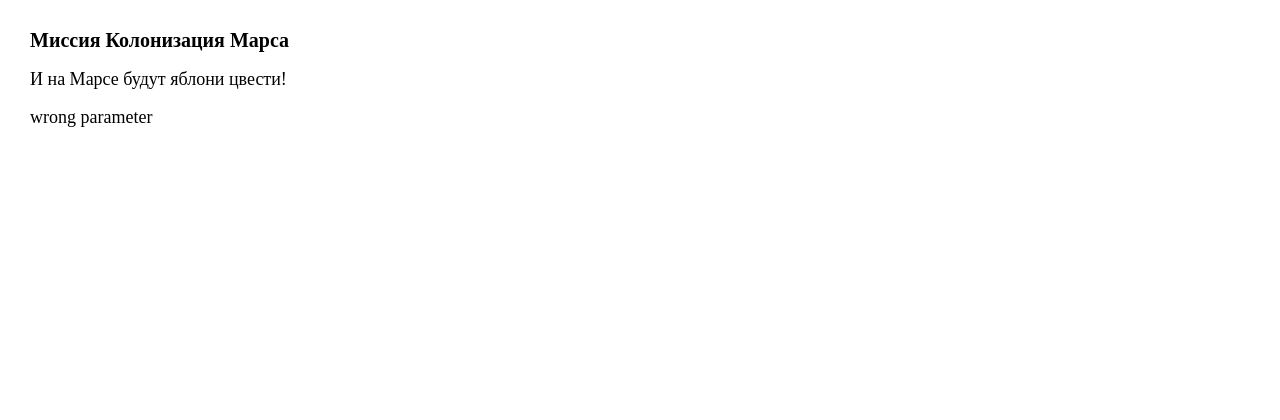
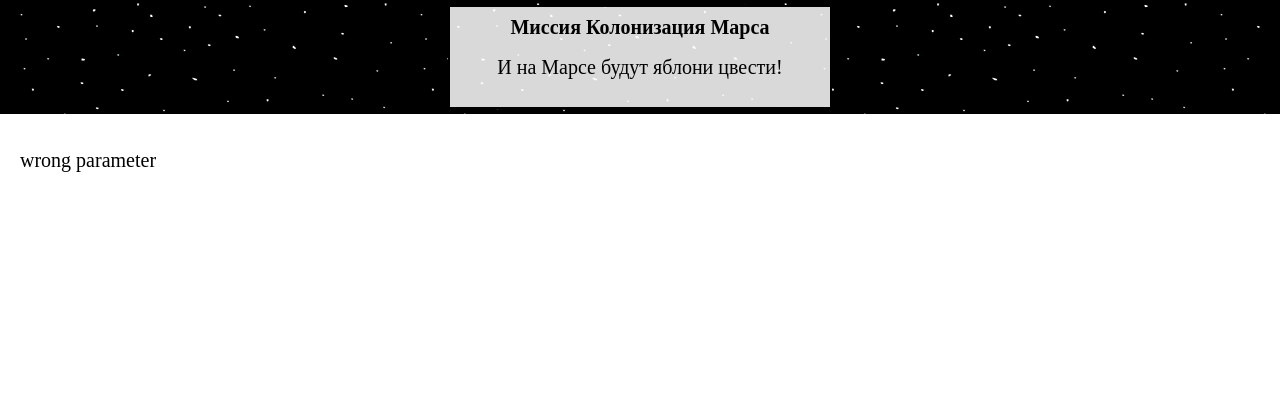
Before and after one commit to Kreoniz/mars_colony, a Flask app: page /list_prof/1 in a window 1280 px wide. Shown: the top 420 px of the page. Before the commit the page ends 127 px from the top, so only its background shows below. Run offline with Flask 2, Linux system fonts and the light colour scheme.

Commit message:
profession list

```diff
--- a/main.py
+++ b/main.py
@@ -37,5 +37,6 @@ def list_prof(list):
 
 
 
+
 if __name__ == '__main__':
     app.run(port=8080, host='127.0.0.1')
--- a/static/css/style.css
+++ b/static/css/style.css
@@ -15,22 +15,38 @@ img{vertical-align: top;}
 h1,h2,h3,h4,h5,h6{font-size:inherit;font-weight: 400;}
 /*--------------------*/
 
-body{
-    padding: 30px;
+.header{
+    position: fixed;
+    width: 100%;
+    background: url('../img/css_cycled.gif') 0 0/auto auto repeat;
+    top: 0px;
+    margin: 0px 0px 15px 0px;
+}
+.header__text{
+    width: 30%;
+    margin: 5px auto 5px;
+    overflow: hidden;
+    background: rgba(255, 255, 255, 0.85);
+    padding: 10px;
+    border: 2px solid #000;
+    text-align: center;
+}
+.container{
+    margin: 150px 20px 0;
 }
 h1{
     font-size: 20px;
     font-weight: 700;
 }
-img{
-    max-width: 1000px;
+h4{
+    font-size: 18px;
 }
 .text{
     margin: 20px 0px 20px;
-    font-size: 18px;
+    font-size: 20px;
 }
 .list{
-    padding: 10px 0 10px;
+    padding: 10px 29px 10px;
     font-size: 18px;
 }
 .list li{
--- a/templates/base.html
+++ b/templates/base.html
@@ -6,8 +6,16 @@
     <meta http-equiv="Content-type" content="text/html;charset=UTF-8">
 </head>
 <body>
-    <h1>Миссия Колонизация Марса</h1>
-    <h4 class="text">И на Марсе будут яблони цвести!</h4>
-    <div class="block">BLOCK</div>
+    <header class="header">
+        <div class="header__text">
+            <h1>Миссия Колонизация Марса</h1>
+            <h4 class="text">И на Марсе будут яблони цвести!</h4>
+        </div>
+    </header>
+    <!-- Beginning of a page's content -->
+    <main role="main" class="container">
+        {% block content %}
+        {% endblock %}
+    </main>
 </body>
 </html>
--- a/templates/prof_list.html
+++ b/templates/prof_list.html
@@ -6,8 +6,9 @@
     <meta http-equiv="Content-type" content="text/html;charset=UTF-8">
 </head>
 <body>
-    <h1>Миссия Колонизация Марса</h1>
-    <h4 class="text">И на Марсе будут яблони цвести!</h4>
+    {% extends "base.html" %}
+
+    {% block content %}
     {% if list == "ol" %}
         <ol class="list">
             <li>инженер-исследователь</li>
@@ -37,5 +38,7 @@
     {% else %}
         <p class="text">wrong parameter</p>
     {% endif %}
+    {% endblock %}
+
         </body>
 </html>
--- a/templates/training.html
+++ b/templates/training.html
@@ -6,9 +6,11 @@
     <meta http-equiv="Content-type" content="text/html;charset=UTF-8">
 </head>
 <body>
-    <h1>Миссия Колонизация Марса</h1>
-    <h4 class="text">И на Марсе будут яблони цвести!</h4>
+    {% extends "base.html" %}
+
+    {% block content %}
     <p class="text">{{ text }}</p>
     <img src="{{ pic_dest }}" alt="image missing">
+    {% endblock %}
 </body>
 </html>
```
Also changed, not shown: static/img/css_cycled.gif (added), static/img/icons/tick.png (deleted).
